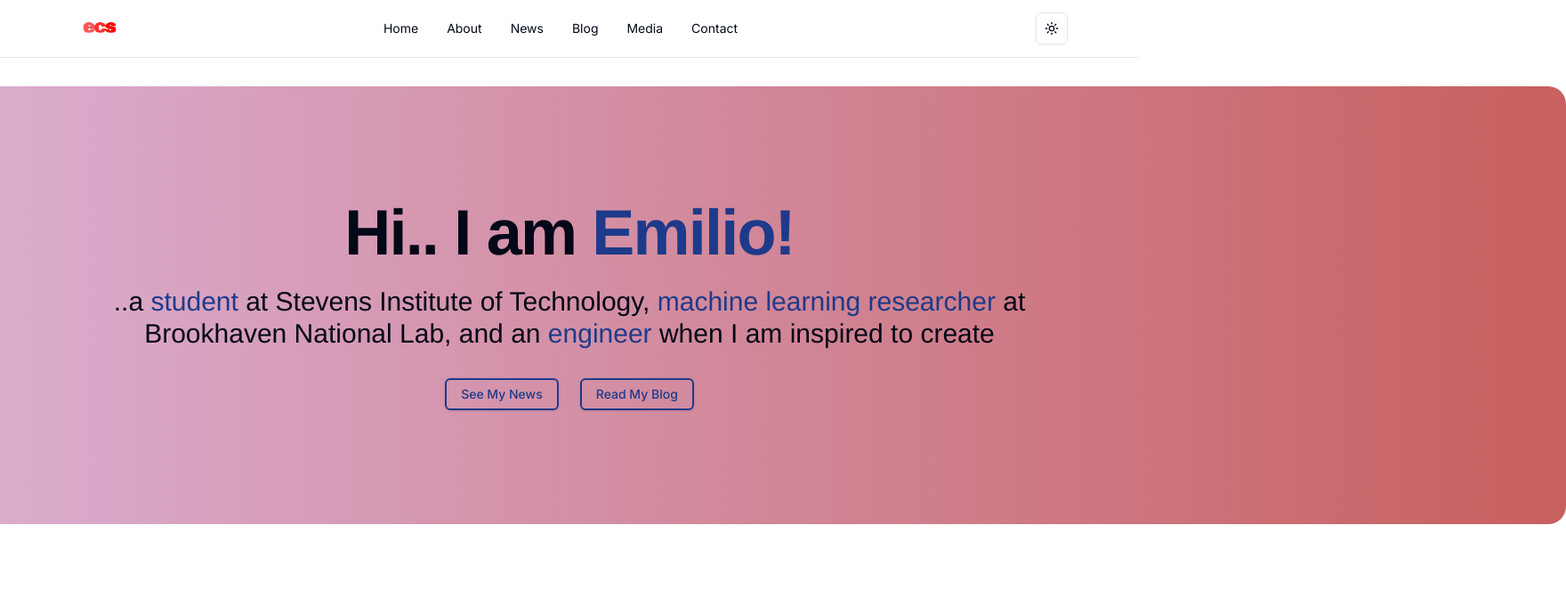
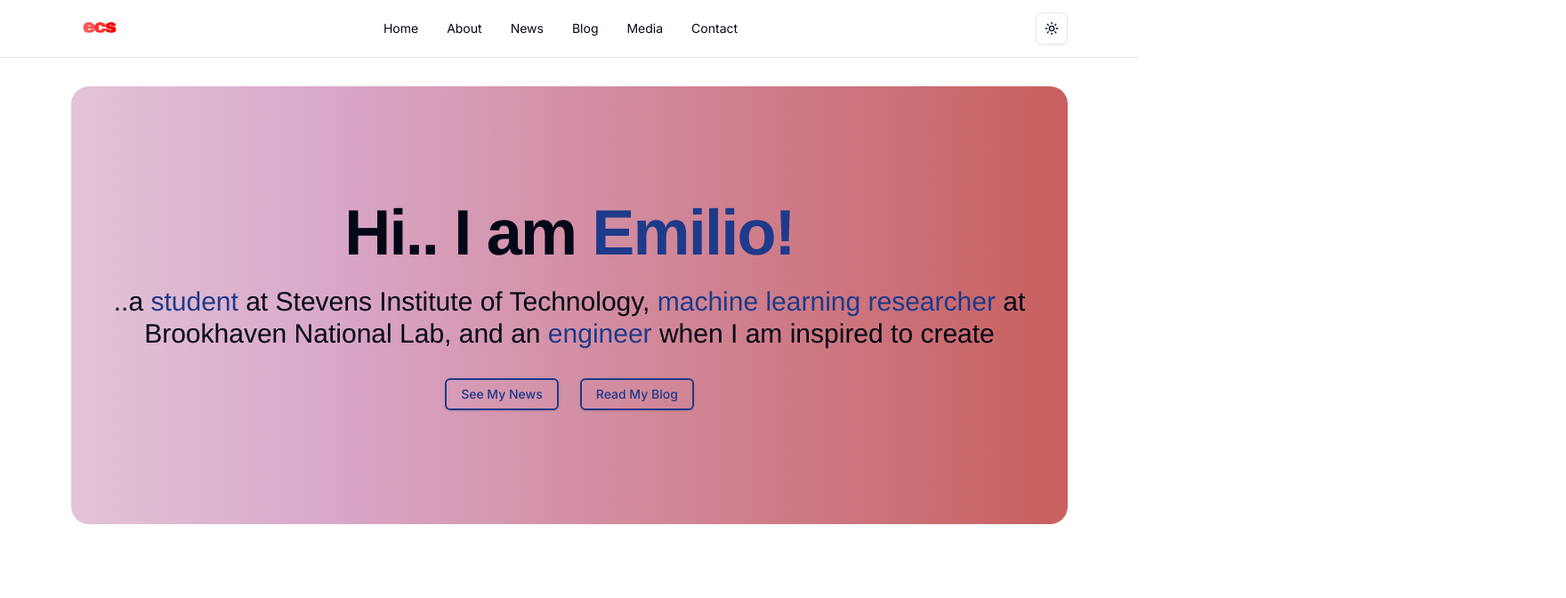
Before and after one commit to emicscs/portfolio, a Next.js app: page / in a window 1280 px wide. Shown: the top 672 px of the page at 89% size, 1760 px wide, since content can reach past the window. Built offline with nearby package versions, Linux system fonts and the light colour scheme.

Commit message:
fixed offset issue

```diff
--- a/components/hero-section.module.css
+++ b/components/hero-section.module.css
@@ -1,15 +1,14 @@
 .backgroundAnimation {
   position: absolute;
   top: 0;
-  left: 50%;
-  width: 200%;
+  left: 0;
+  width: 100%;
   height: 100%;
   background: linear-gradient(270deg, #d85736, #c86161, #d9a7c7, #f4f4f4, #e0cee0, #c496bc, #b0719d, #6c2c4b);
   background-size: 500% 500%;
   animation: gradientAnimation 25s ease infinite;
   z-index: 1;
   border-radius: 20px; /* Add this line to round the corners */
-  transform: translateX(-50%);
 }
 
 @keyframes gradientAnimation {
```
